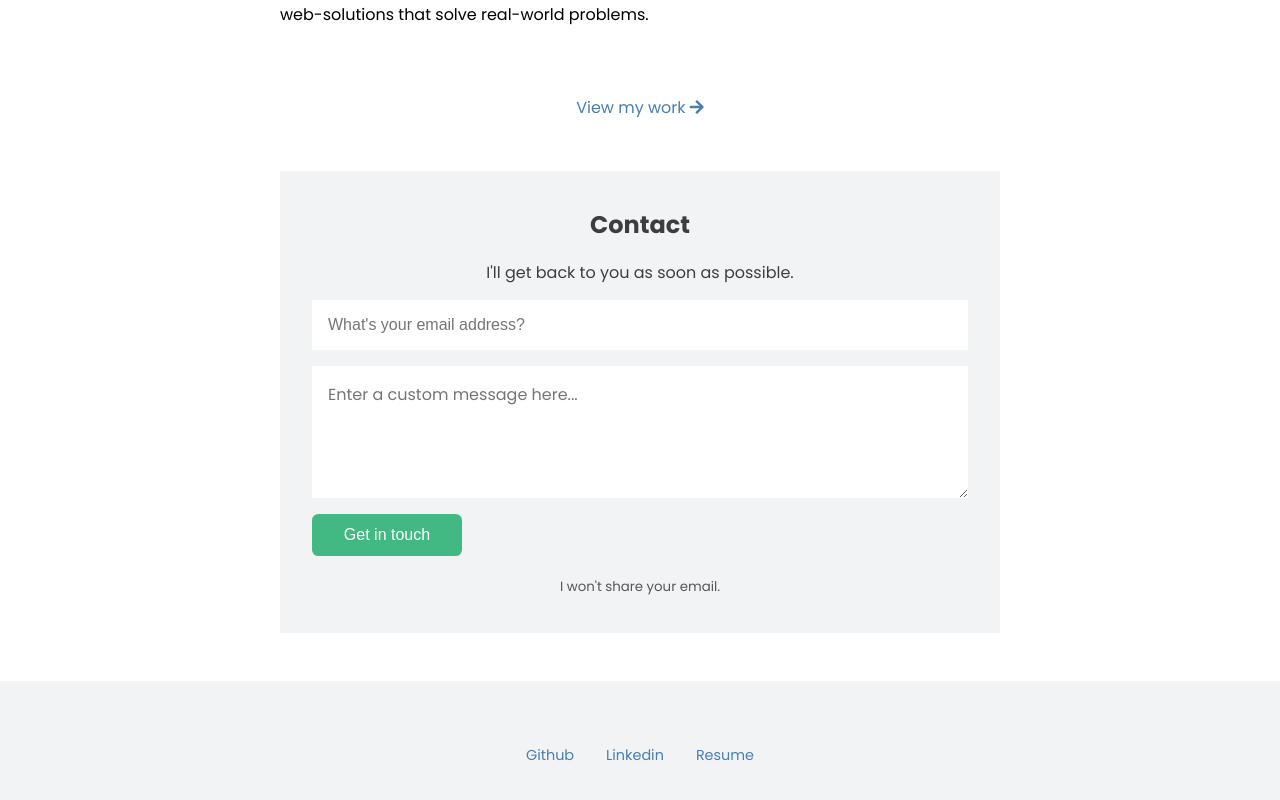
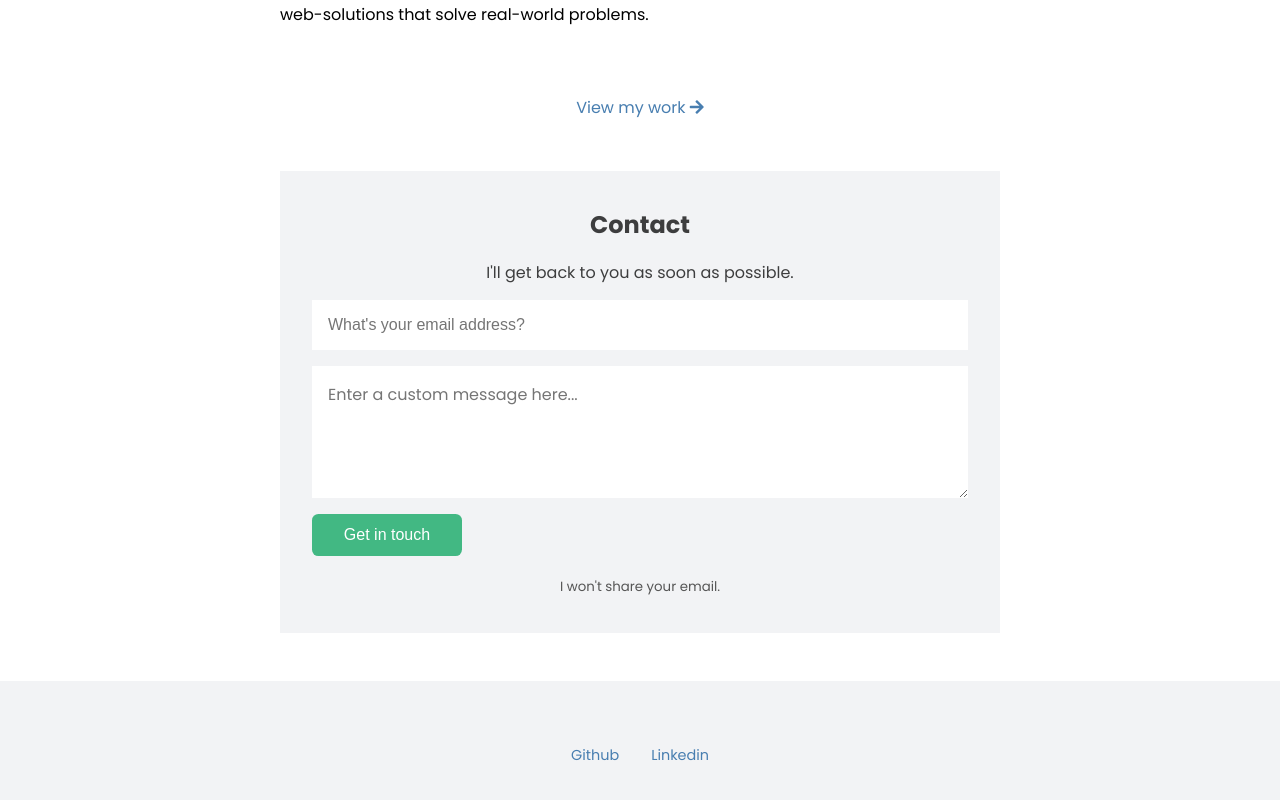
Before and after one commit to nicholasklaene/nicholasklaene.com, a Vue app: page / in a window 1280 px wide. Shown: the part 770-1570 px from the top of the page. Built offline with nearby package versions, Linux system fonts and the light colour scheme.

Commit message:
remove resume

```diff
--- a/src/components/Footer.vue
+++ b/src/components/Footer.vue
@@ -4,7 +4,6 @@
     <a href="https://www.linkedin.com/in/nicholas-klaene/" target="_blank">
       Linkedin
     </a>
-    <a href="@/assets/resume.pdf" target="_blank">Resume</a>
   </footer>
 </template>
 
```
Also changed, not shown: 1 other file (tests, documents, lock files or other folders).
